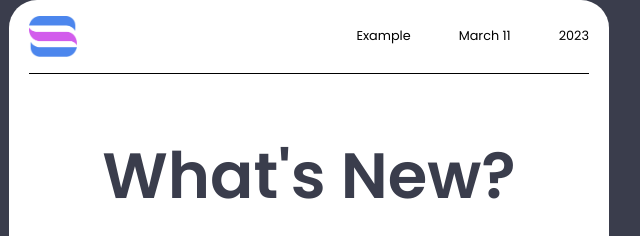
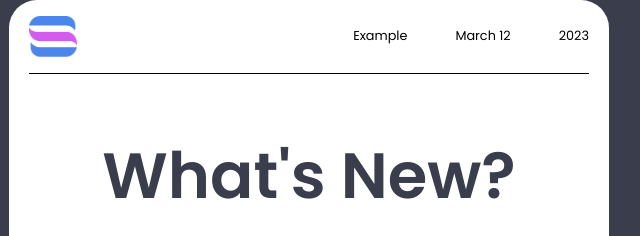
Before and after one commit to wilbernp/mail-tamplate-HTML-CSS, a plain HTML site: page index.html in a window 1280 px wide. Shown: the top 236 px of the page, 331-971 px from the left. Drawn offline with Linux system fonts and the light colour scheme.

Commit message:
change date

```diff
--- a/index.html
+++ b/index.html
@@ -19,7 +19,7 @@
 
             <ul class="meta-container">
                 <li class="meta-item">Example</li>
-                <li class="meta-item">March 11</li>
+                <li class="meta-item">March 12</li>
                 <li class="meta-item">2023</li>
             </ul>
         </header>
```
